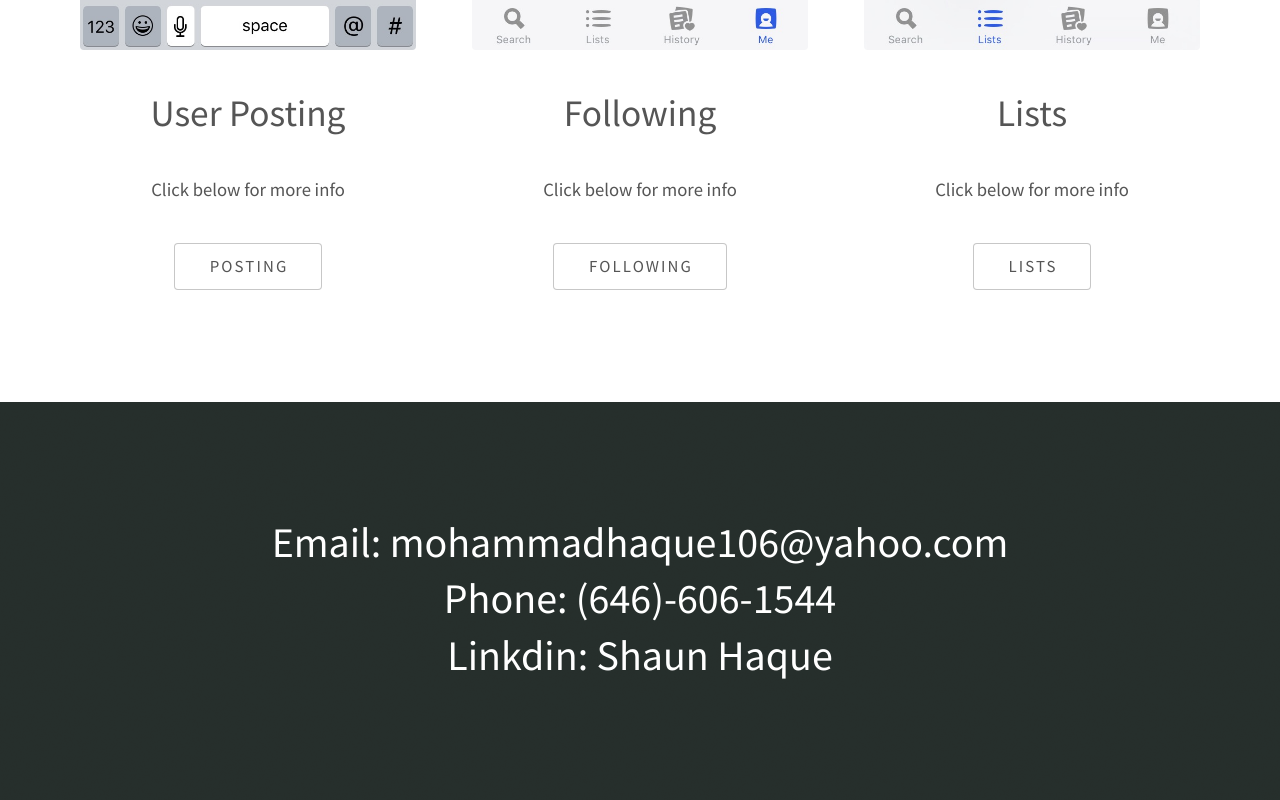
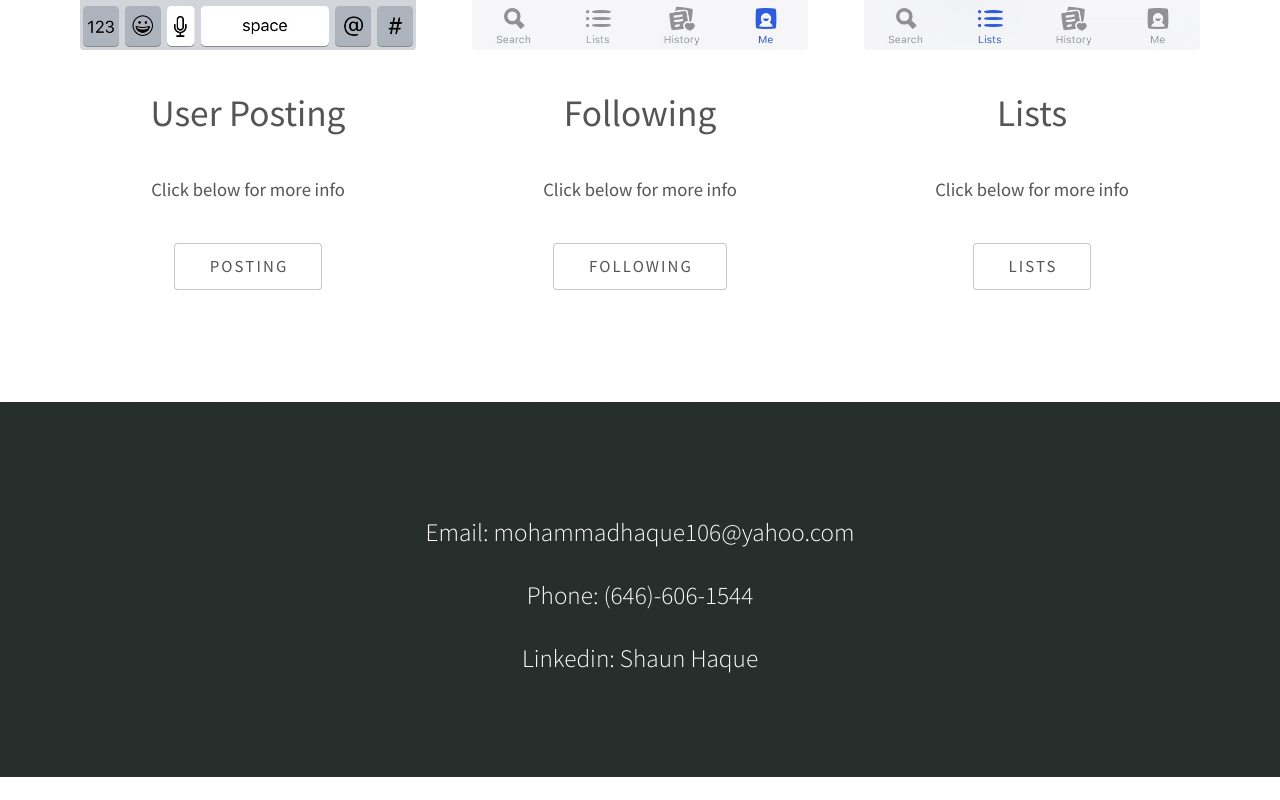
Before and after one commit to ShaunHaque00/KeyResearchSite, a plain HTML site: page index.html in a window 1280 px wide. Shown: the part 8407-9207 px from the top of the page. After the commit the page ends 9184 px from the top, so only its background shows below. Drawn offline with Linux system fonts and the light colour scheme.

Commit message:
second commit

```diff
--- a/index.html
+++ b/index.html
@@ -261,7 +261,9 @@
 		<!-- Four -->
 			<section id="four" class="main style2 special">
 				<div class="container">
-					<h1><strong>Email: mohammadhaque106@yahoo.com <br> Phone: (646)-606-1544 <br> Linkdin: Shaun Haque</strong></h1>
+					<h3>Email: mohammadhaque106@yahoo.com</h3>
+					<h3> Phone: (646)-606-1544</h3>
+					<h3> Linkedin: Shaun Haque</h3>
 				</div>
 			</section>
 
```
